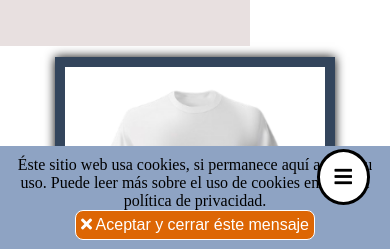
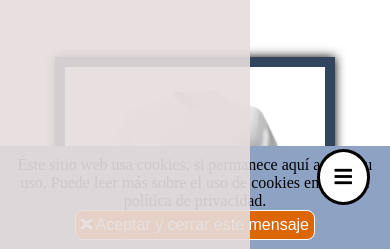
Before and after one commit to 1-WebPages-1/sublitor, a plain HTML site: page index.html in a window 390 px wide. Both pictures are taken after a click on the element 343 px from the left and 771 px from the top of the page. Shown: the part 594-843 px from the top of the page. Drawn offline with Linux system fonts and the light colour scheme.

Commit message:
ajuste estilo de menu

```diff
--- a/css/style.css
+++ b/css/style.css
@@ -552,7 +552,7 @@ button a
         left: 0;
         top: 0;
         width: 300px;
-        height: 40pc;
+        height: 100vh;
         background-color: #e6dddde6;
     }
 
```
